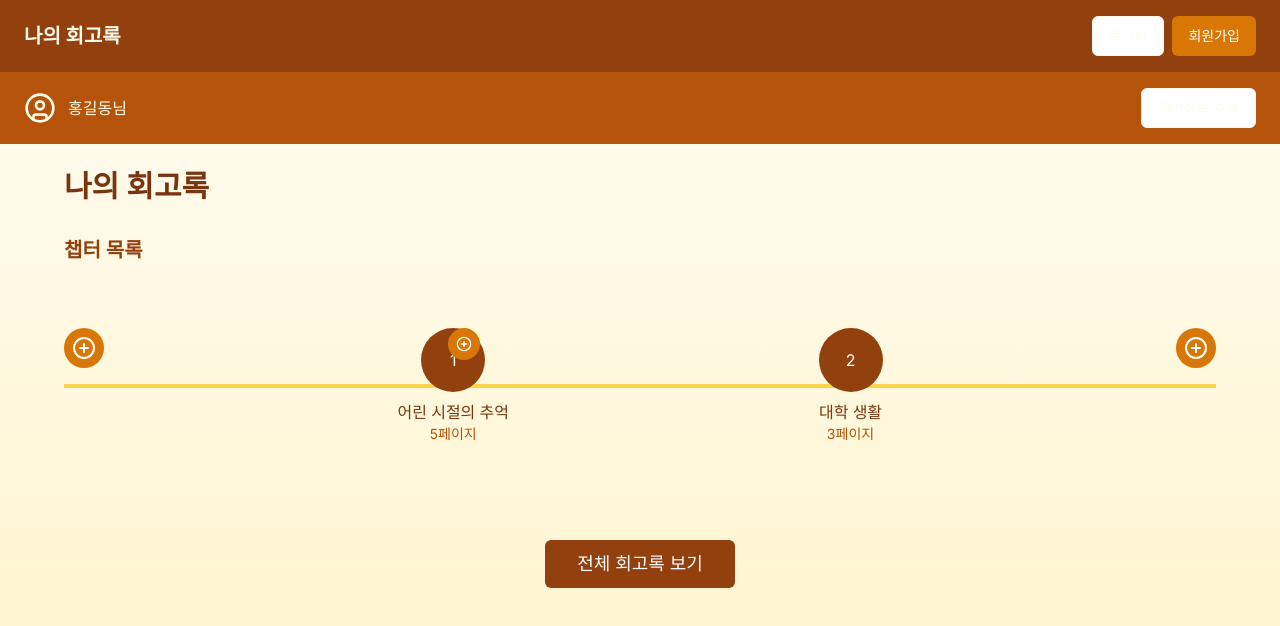
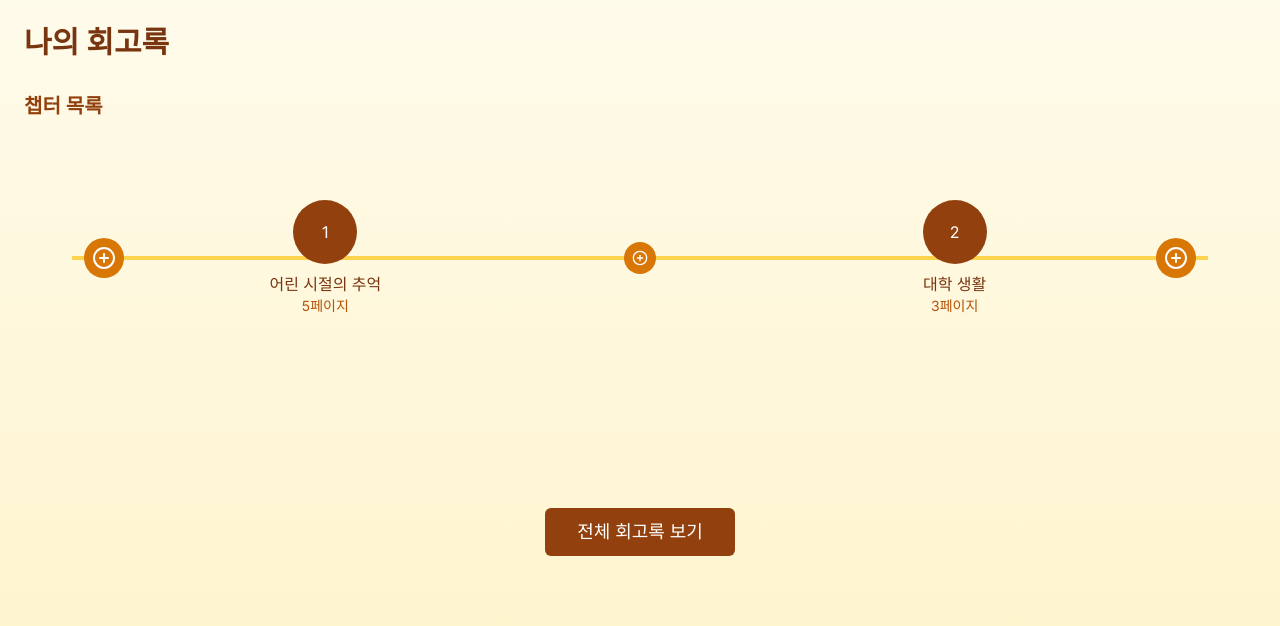
Before and after one commit to 2025-SKYST/Frontend, a Next.js app: page /my-page in a window 1280 px wide. Shown: the top 626 px of the page. Built offline with nearby package versions, Linux system fonts and the light colour scheme.

Commit message:
fix plus button spacing

```diff
--- a/app/my-page/page.tsx
+++ b/app/my-page/page.tsx
@@ -1,98 +1,123 @@
-"use client"
+"use client";
+import { useState } from "react";
+import Link from "next/link";
+import { PlusCircle } from "lucide-react";
+import { Button } from "@/components/ui/button";
 
-import { useState } from "react"
-import Link from "next/link"
-import { Button } from "@/components/ui/button"
-import { PlusCircle } from "lucide-react"
-import Header from "@/components/header"
-import UserHeader from "@/components/user-header"
-
+// Define the Chapter type
 interface Chapter {
-  id: string
-  title: string
-  createdAt: string
-  pageCount: number
+  id: string;
+  title: string;
+  createdAt: string;
+  pageCount: number;
 }
 
-export default function MyPage() {
+export default function MemoirTimeline() {
   const [chapters, setChapters] = useState<Chapter[]>([
-    { id: "1", title: "어린 시절의 추억", createdAt: "2023-01-15", pageCount: 5 },
+    {
+      id: "1",
+      title: "어린 시절의 추억",
+      createdAt: "2023-01-15",
+      pageCount: 5,
+    },
     { id: "2", title: "대학 생활", createdAt: "2023-02-20", pageCount: 3 },
-  ])
+  ]);
 
   const addChapter = (index: number) => {
-    const newChapterId = String(Date.now())
+    const newChapterId = String(Date.now());
     const newChapter: Chapter = {
       id: newChapterId,
       title: `새 챕터 ${newChapterId}`,
       createdAt: new Date().toISOString().split("T")[0],
       pageCount: 0,
-    }
+    };
 
-    const newChapters = [...chapters]
-    newChapters.splice(index, 0, newChapter)
-    setChapters(newChapters)
-  }
+    const newChapters = [...chapters];
+    newChapters.splice(index, 0, newChapter);
+    setChapters(newChapters);
+  };
+
+  // Calculate minimum width with more spacing
+  // Base width + chapter spacing + padding
+  const minWidth = Math.max(900, chapters.length * 200 + 200);
 
   return (
-    <div className="min-h-screen flex flex-col">
-      <Header />
-      <UserHeader />
-
-      <main className="flex-1 p-6 bg-gradient-to-b from-amber-50 to-amber-100">
-        <div className="max-w-6xl mx-auto">
+    <div className="min-h-screen flex flex-col bg-gradient-to-b from-amber-50 to-amber-100 p-6">
       <h1 className="text-3xl font-bold text-amber-900 mb-8">나의 회고록</h1>
 
       <div className="mb-12">
         <h2 className="text-xl font-semibold text-amber-800 mb-4">챕터 목록</h2>
 
-            <div className="relative py-12">
-              {/* 챕터 타임라인 */}
-              <div className="absolute left-0 right-0 top-1/2 h-1 bg-amber-300 transform -translate-y-1/2"></div>
+        <div className="w-full overflow-x-auto pb-8">
+          <div
+            className="relative py-16 px-12"
+            style={{ minWidth: `${minWidth}px` }}
+          >
+            {/* Timeline bar - lower z-index */}
+            <div className="absolute left-12 right-12 top-1/2 h-1 bg-amber-300 transform -translate-y-1/2 z-0"></div>
 
-              <div className="flex justify-between relative">
-                {/* 첫 번째 + 버튼 */}
-                <div className="flex flex-col items-center">
+            {/* Timeline content */}
+            <div className="relative z-10 flex items-center">
+              {/* First add button */}
+              <div className="flex items-center justify-center w-16 mr-12">
                 <button
                   onClick={() => addChapter(0)}
-                    className="w-10 h-10 rounded-full bg-amber-600 text-white flex items-center justify-center z-10 hover:bg-amber-500 transition-colors"
+                  className="w-10 h-10 rounded-full bg-amber-600 text-white flex items-center justify-center hover:bg-amber-500 transition-colors"
+                  aria-label="Add chapter at beginning"
                 >
                   <PlusCircle size={24} />
                 </button>
               </div>
 
-                {/* 챕터들 */}
+              {/* Main timeline content - using grid for even spacing with more gap */}
+              <div
+                className="flex-grow grid gap-8"
+                style={{
+                  gridTemplateColumns: `repeat(${chapters.length * 2 - 1}, 1fr)`,
+                  alignItems: "center"
+                }}
+              >
                 {chapters.map((chapter, index) => (
-                  <div key={chapter.id} className="flex flex-col items-center mx-4">
+                  <>
+                    {/* Chapter node */}
+                    <div key={`chapter-${chapter.id}`} className="flex flex-col items-center justify-center">
                       <Link href={`/chapter/${chapter.id}`}>
-                      <div className="w-16 h-16 rounded-full bg-amber-800 text-white flex items-center justify-center z-10 mb-2 hover:bg-amber-700 transition-colors">
+                        <div className="w-16 h-16 rounded-full bg-amber-800 text-white flex items-center justify-center mb-2 hover:bg-amber-700 transition-colors">
                           {index + 1}
                         </div>
                       </Link>
-                    <div className="text-center">
-                      <h3 className="font-medium text-amber-900">{chapter.title}</h3>
-                      <p className="text-sm text-amber-700">{chapter.pageCount}페이지</p>
+                      <div className="text-center w-32">
+                        <h3 className="font-medium text-amber-900 truncate">
+                          {chapter.title}
+                        </h3>
+                        <p className="text-sm text-amber-700">
+                          {chapter.pageCount}페이지
+                        </p>
+                      </div>
                     </div>
 
-                    {/* 챕터 사이의 + 버튼 */}
+                    {/* Add button after each chapter (except last) */}
                     {index < chapters.length - 1 && (
-                      <div className="absolute" style={{ left: `${(index + 1) * (100 / (chapters.length + 1))}%` }}>
+                      <div key={`add-${chapter.id}`} className="flex items-center justify-center">
                         <button
                           onClick={() => addChapter(index + 1)}
-                          className="w-8 h-8 rounded-full bg-amber-600 text-white flex items-center justify-center z-10 hover:bg-amber-500 transition-colors"
+                          className="w-8 h-8 rounded-full bg-amber-600 text-white flex items-center justify-center hover:bg-amber-500 transition-colors"
+                          aria-label={`Add chapter after ${chapter.title}`}
                         >
                           <PlusCircle size={16} />
                         </button>
                       </div>
                     )}
+                  </>
+                ))}
               </div>
-                ))}
 
-                {/* 마지막 + 버튼 */}
-                <div className="flex flex-col items-center">
+              {/* Last add button */}
+              <div className="flex items-center justify-center w-16 ml-12">
                 <button
                   onClick={() => addChapter(chapters.length)}
-                    className="w-10 h-10 rounded-full bg-amber-600 text-white flex items-center justify-center z-10 hover:bg-amber-500 transition-colors"
+                  className="w-10 h-10 rounded-full bg-amber-600 text-white flex items-center justify-center hover:bg-amber-500 transition-colors"
+                  aria-label="Add chapter at end"
                 >
                   <PlusCircle size={24} />
                 </button>
@@ -100,14 +125,15 @@ export default function MyPage() {
             </div>
           </div>
         </div>
+      </div>
 
       <div className="text-center mt-12">
         <Link href="/memoir">
-              <Button className="bg-amber-800 hover:bg-amber-700 text-white px-8 py-6 text-lg">전체 회고록 보기</Button>
+          <Button className="bg-amber-800 hover:bg-amber-700 text-white px-8 py-6 text-lg">
+            전체 회고록 보기
+          </Button>
         </Link>
       </div>
     </div>
-      </main>
-    </div>
-  )
+  );
 }
```
Lines whose indentation alone changed are shown as unchanged.
